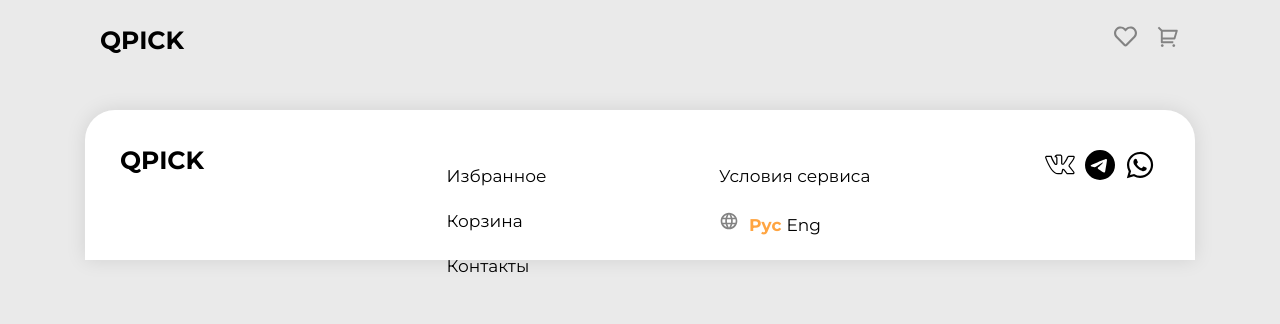
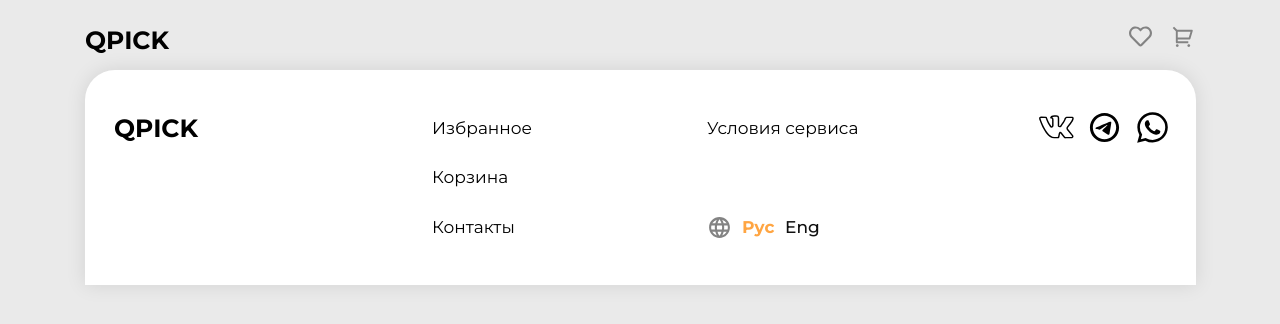
Before and after one commit to equestriann/neo-project, a React (Vite) app: page / in a window 1280 px wide. Shown: the top 324 px of the page. Built offline with nearby package versions, Linux system fonts and the light colour scheme.

Commit message:
Footer styles remade (pointer problem, might be fixed later)

```diff
--- a/src/components/Footer.jsx
+++ b/src/components/Footer.jsx
@@ -1,38 +1,44 @@
 import { MdOutlineLanguage } from "react-icons/md";
 import {SlSocialVkontakte} from "react-icons/sl";
-import {BsTelegram} from "react-icons/bs";
+import { RiTelegramLine } from "react-icons/ri";
 import {IoLogoWhatsapp} from "react-icons/io5";
 
 export default function Footer () {
 
     return (
         <footer>
-            <div className="footer-columns">
-                <div className="footer-column">
-                    <div className="footer-logo">QPICK</div>
+            <div className="footer-item">
+                QPICK
             </div>
-                <div className="footer-column">
-                    <p>Избранное</p>
-                    <p>Корзина</p>
-                    <p>Контакты</p>
+            <div className="footer-item">
+                Избранное
             </div>
-                <div className="footer-column">
-                    <p>Условия сервиса</p>
-                    <p>
-                        <MdOutlineLanguage className="language"></MdOutlineLanguage>
-                        <b>
-                            <span style={{color: "#FFA542", padding: "5px"}}>Рус</span>
-                        </b>
+            <div className="footer-item">
+                Корзина
+            </div>
+            <div className="footer-item">
+                Контакты
+            </div>
+            <div className="footer-item">
+                Условия сервиса
+            </div>
+            <div className="footer-item">
+                <MdOutlineLanguage id="lang-icon"/>
+            </div>
+            <div className="footer-item">
+                <span>Рус</span>
+            </div>
+            <div className="footer-item">
                 <span>Eng</span>
-                    </p>
             </div>
-                <div className="footer-column">
-                    <div className="social-group">
-                        <SlSocialVkontakte className="social-icon"/>
-                        <BsTelegram className="social-icon"/>
-                        <IoLogoWhatsapp className="social-icon"/>
+            <div className="footer-item">
+                <SlSocialVkontakte id="vk-icon"/>
             </div>
+            <div className="footer-item">
+                <RiTelegramLine id="tg-icon"/>
             </div>
+            <div className="footer-item">
+                <IoLogoWhatsapp id="wa-icon"/>
             </div>
         </footer>
     )
--- a/src/index.css
+++ b/src/index.css
@@ -3,6 +3,8 @@
 body {
     background-color: #EAEAEA;
     font-family: "Montserrat", sans-serif;
+    position: relative;
+    min-height: 1629px;
 }
 
 .wrapper {
@@ -14,7 +16,8 @@
 
 header {
     height: 30px;
-    padding: 15px;
+    padding-top: 15px;
+    padding-bottom: 15px;
     position: relative;
 }
 
@@ -51,6 +54,7 @@
 
 header .cart-icon {
     position: relative;
+    display: inline-block;
     color: #838383;
 }
 
@@ -58,14 +62,14 @@
     position: absolute;
     background-color: #FFA542;
     color: white;
-    font-size: 11px;
-    width: 11px;
-    height: 11px;
+    font-size: 13px;
     text-align: center;
-    padding: 4px;
+    width: 15px;
+    height: 15px;
+    padding: 2px;
     border-radius: 50%;
     top: 6px;
-    right: 3px;
+    right: -8px;
 }
 
 
@@ -91,7 +95,7 @@
     flex-wrap: wrap;
     flex-direction: row;
     justify-content: space-between;
-    /*padding: 15px;*/
+    margin-bottom: 20px;
 }
 
 main .good {
@@ -158,56 +162,131 @@
 /*--------------------FOOTER----------------------*/
 
 footer {
-    width: 1110px;
-    height: 150px;
+    width: 1053px;
+    height: 149px;
     background-color: #FFFFFF;
-    box-shadow: 0 0 20px rgba(0, 0, 0, 0.1);
     border-radius: 30px 30px 0 0;
-    margin-top: 40px;
+    box-shadow: 0 0 20px 0 #0000001A;
+    position: absolute;
+    margin-top: 0;
+    padding: 33px 29px;
+    display: grid;
+    grid-template-columns: 318px 275px 152px 307px;
+    grid-template-rows: 1fr 1fr 1fr;
 }
 
-.footer-columns {
-    display: flex;
-    padding: 10px;
+footer .footer-item {
+    font-weight: 400;
+    font-size: 17px;
+    justify-self: start;
+    align-self: center;
+    cursor: pointer;
+    transition: opacity 300ms ease;
 }
 
-.footer-column {
-    flex: 1;
-    margin: 25px;
-    font-size: 17px;
+footer .footer-item:hover {
+    opacity: 70%;
 }
 
-.footer-logo {
+footer .footer-item:nth-child(1) {
+    font-weight: 700;
     font-size: 25px;
-    font-weight: 700;
-    line-height: 31px;
-    text-align: left;
+    grid-column: 1/2;
+    grid-row: 1/2;
 }
 
-footer p {
-    font-weight: 400;
-    padding: 4px;
-    text-align: left;
-    margin-left: 50px;
+footer .footer-item:nth-child(2) {
+    grid-column: 2/3;
+    grid-row: 1/2;
 }
 
-footer .language {
-    width: 20px;
-    height: 20px;
-    color: #838383;
-    top: 2px;
-    left: 2px;
-    padding-right: 5px;
+footer .footer-item:nth-child(3) {
+    grid-column: 2/3;
+    grid-row: 2/3;
 }
 
-footer .social-group {
-    text-align: right;
+footer .footer-item:nth-child(4) {
+    grid-column: 2/3;
+    grid-row: 3/4;
 }
 
-footer .social-icon {
-    padding: 5px;
+footer .footer-item:nth-child(5) {
+    grid-column: 3/4;
+    grid-row: 1/2;
+}
+
+footer .footer-item:nth-child(6) {
+    grid-column: 3/4;
+    grid-row: 3/4;
+}
+
+footer #lang-icon {
+    width: 25px;
+    height: 25px;
+    color: #838383;
+    padding-top: 5px;
+}
+
+footer .footer-item:nth-child(7) {
+    grid-column: 3/4;
+    grid-row: 3/4;
+    padding-left: 35px;
+    font-weight: 700;
+    color: #FFA542;
+}
+
+footer .footer-item:nth-child(8) {
+    grid-column: 3/4;
+    grid-row: 3/4;
+    padding-left: 78px;
+    font-weight: 500;
+    color: #101010;
+}
+
+footer .footer-item:nth-child(9) {
+    font-weight: 600;
+    font-size: 25px;
+    grid-column: 4/5;
+    grid-row: 1/2;
+    padding-left: 180px;
+}
+
+#vk-icon {
+    width: 35px;
+    height: 35px;
+    padding-top: 5px;
+}
+
+footer .footer-item:nth-child(10) {
+    font-weight: 600;
+    font-size: 25px;
+    grid-column: 4/5;
+    grid-row: 1/2;
+    padding-left: 228px;
     width: 30px;
-    height: 30px;
+    height: auto;
+}
+
+#tg-icon {
+    width: 35px;
+    height: 35px;
+    padding-top: 5px;
+}
+
+footer .footer-item:nth-child(11) {
+    font-weight: 600;
+    font-size: 25px;
+    grid-column: 4/5;
+    grid-row: 1/2;
+    padding-left: 276px;
+    width: 30px;
+    height: auto;
+}
+
+#wa-icon {
+    width: 35px;
+    height: 35px;
+    padding-top: 5px;
 }
 
 /*--------------------CART PAGE-----------------------*/
--- a/src/routes/root.jsx
+++ b/src/routes/root.jsx
@@ -8,9 +8,7 @@
         <>
             <div className="wrapper">
                 <Header />
-                <main>
-                    <Outlet />
-                </main>
+                <Outlet />
                 <Footer />
             </div>
         </>
```
Lines whose indentation alone changed are shown as unchanged.
